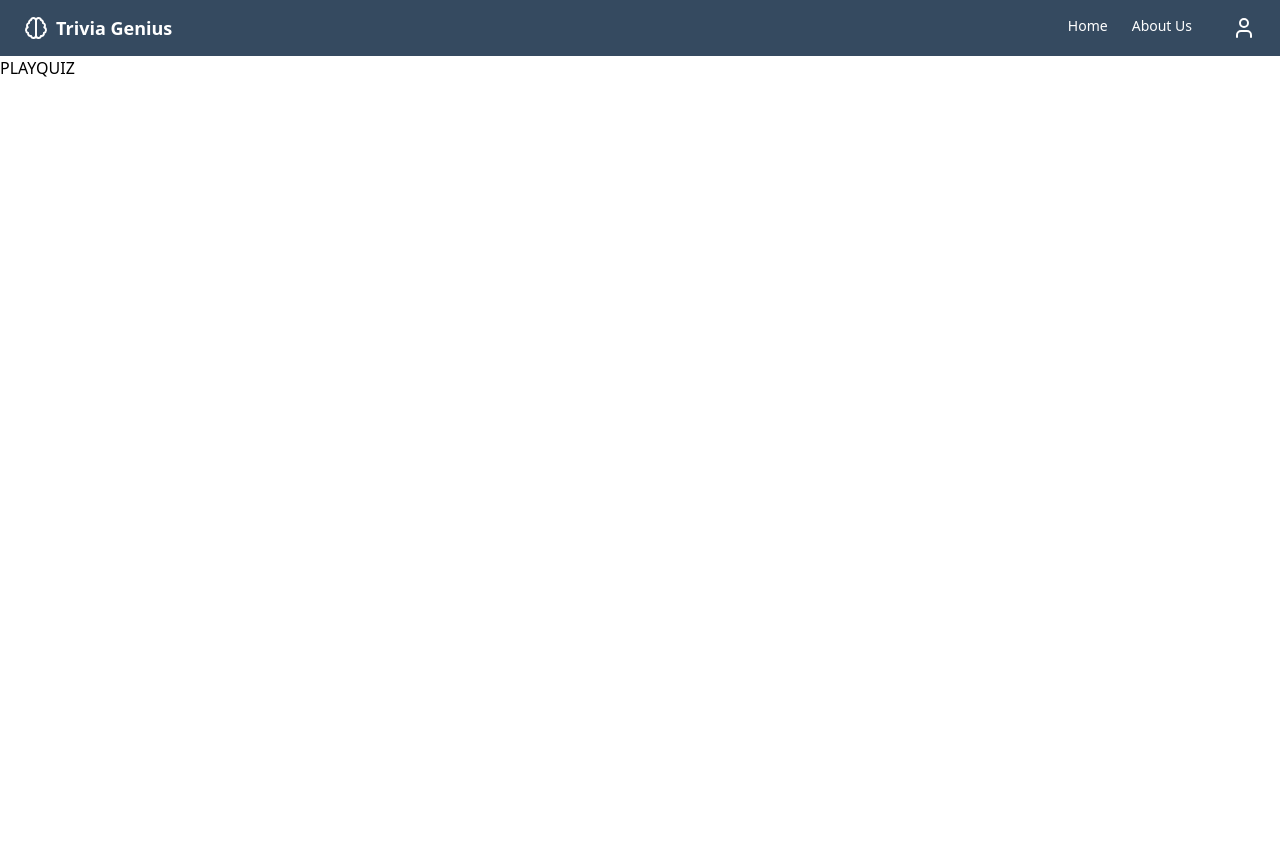
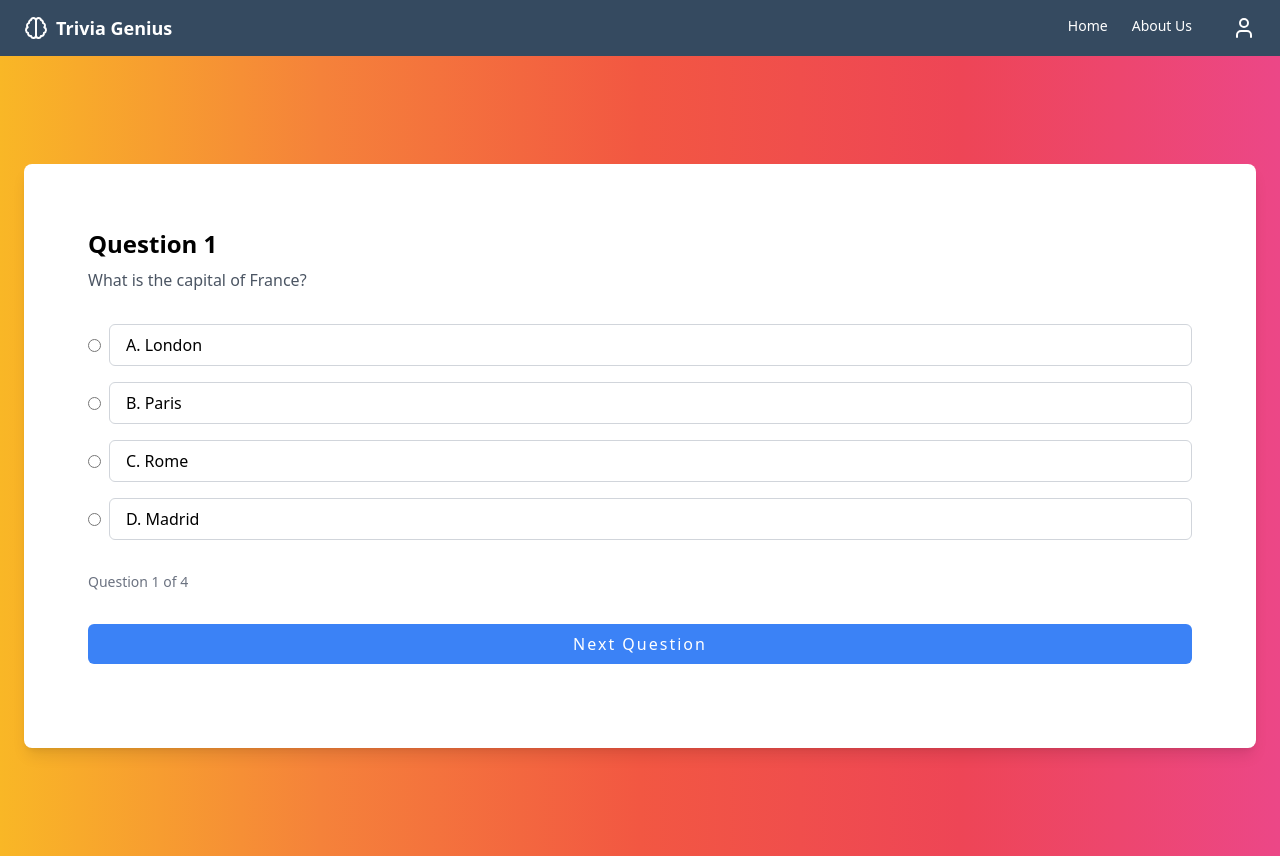
Before and after one commit to Manas8803/TriviaGenius-FrontEnd, a React (Vite) app: page /home/play-quiz in a window 1280 px wide. Before the commit the page ends 800 px from the top, so only its background shows below. Built offline with nearby package versions, Linux system fonts and the light colour scheme; sample sign-in values are in the browser's storage.

Commit message:
Feat : Added play-quiz page

```diff
--- a/src/pages/Play-Quiz/play-quiz.jsx
+++ b/src/pages/Play-Quiz/play-quiz.jsx
@@ -1,13 +1,158 @@
+import { Await, defer, redirect, useLoaderData } from "react-router";
 import { isLoggedIn } from "../../utils/Auth";
+import { genQuiz } from "../../utils/GenQuiz";
+import { Suspense } from "react";
 
 export async function loader({ request }) {
 	await isLoggedIn(request);
-	const data = "data"; //& API CALL
-	console.log("HELL");
-	console.log(localStorage.getItem("file"));
-    return data;
+	const file = localStorage.getItem("file");
+	//! UNCOMMENT THIS CODE AFTERWARDS
+	// if (!file) {
+	// 	alert("Something went wrong. Please Try again later");
+	// 	return redirect("/home/gen-quiz");
+	// }
+	//!
+	localStorage.removeItem("file");
+	return defer({ qstring: genQuiz(file) });
 }
 
 export default function PlayQuiz() {
-	return <>PLAYQUIZ</>;
+	const questionsPromise = useLoaderData();
+	function extractQuestions(qstring) {
+		qstring = qstring.replace("**", "");
+
+		const ques = qstring.split("\n\n\n");
+
+		const set = [];
+		for (let i = 0; i < ques.length; i++) {
+			let data = ques[i];
+
+			data = data.replace("**", "");
+			data = data.replace("\n\n", "\n");
+			const questionArray = data.split("\n");
+			// console.log(questionArray);
+			const question = questionArray[0];
+			let answerOptions, correctAnswer;
+			if (questionArray[questionArray.length - 1] === "") {
+				answerOptions = questionArray.slice(1, questionArray.length - 2);
+				correctAnswer = questionArray[questionArray.length - 2];
+			} else {
+				answerOptions = questionArray.slice(1, questionArray.length - 1);
+				correctAnswer = questionArray[questionArray.length - 1];
+			}
+
+			const obj = {
+				ques: question,
+				ans: answerOptions,
+				option: correctAnswer,
+			};
+
+			set.push(obj);
+		}
+		return set;
+	}
+
+	function renderCards(qstring) {
+		const questions = extractQuestions(qstring);
+		return (
+			<main className="container mx-auto px-4 md:px-6">
+				<div className="bg-white rounded-lg shadow-lg p-8 md:p-12 lg:p-16">
+					<div className="mb-8">
+						<h2 className="text-2xl font-bold">Question 1</h2>
+						<p className="mt-2 text-gray-600">What is the capital of France?</p>
+					</div>
+					<form className="space-y-4">
+						<div className="flex items-center">
+							<input
+								className="mr-2"
+								id="option1"
+								name="answer"
+								type="radio"
+								value="London"
+							/>
+							<label
+								className="w-full py-2 px-4 border border-gray-300 rounded-md text-left"
+								htmlFor="option1"
+							>
+								A. London
+							</label>
+						</div>
+						<div className="flex items-center">
+							<input
+								className="mr-2"
+								id="option2"
+								name="answer"
+								type="radio"
+								value="Paris"
+							/>
+							<label
+								className="w-full py-2 px-4 border border-gray-300 rounded-md text-left"
+								htmlFor="option2"
+							>
+								B. Paris
+							</label>
+						</div>
+						<div className="flex items-center">
+							<input
+								className="mr-2"
+								id="option3"
+								name="answer"
+								type="radio"
+								value="Rome"
+							/>
+							<label
+								className="w-full py-2 px-4 border border-gray-300 rounded-md text-left"
+								htmlFor="option3"
+							>
+								C. Rome
+							</label>
+						</div>
+						<div className="flex items-center">
+							<input
+								className="mr-2"
+								id="option4"
+								name="answer"
+								type="radio"
+								value="Madrid"
+							/>
+							<label
+								className="w-full py-2 px-4 border border-gray-300 rounded-md text-left"
+								htmlFor="option4"
+							>
+								D. Madrid
+							</label>
+						</div>
+					</form>
+					<div className="mt-8">
+						<p className="mt-2 text-sm text-gray-500">Question 1 of 4</p>
+					</div>
+					<div className="mt-8">
+						<button className="w-full py-2 px-4 bg-blue-500 text-white rounded-md">
+							Next Question
+						</button>
+					</div>
+				</div>
+			</main>
+		);
+	}
+
+	return (
+		<div
+			key="1"
+			className="flex flex-row min-h-screen bg-gradient-to-r from-[#f9b726] via-[#f5823a,#f25742,#ee4556] to-[#ec4787] items-center"
+		>
+			<Suspense fallback={<Loader />}>
+				<Await resolve={questionsPromise.qstring}>{renderCards}</Await>
+				{/* This function will be called when the component first loads by default*/}
+			</Suspense>
+		</div>
+	);
 }
+
+function Loader() {
+	return (
+		<div className="spinner-container">
+			<div className="spinner"></div>
+		</div>
+	);
+}
```
Also changed, not shown: src/pages/Play-Quiz/play-quiz.css (added, +46 -0 lines), src/utils/GenQuiz.js (added, +4 -0 lines).
